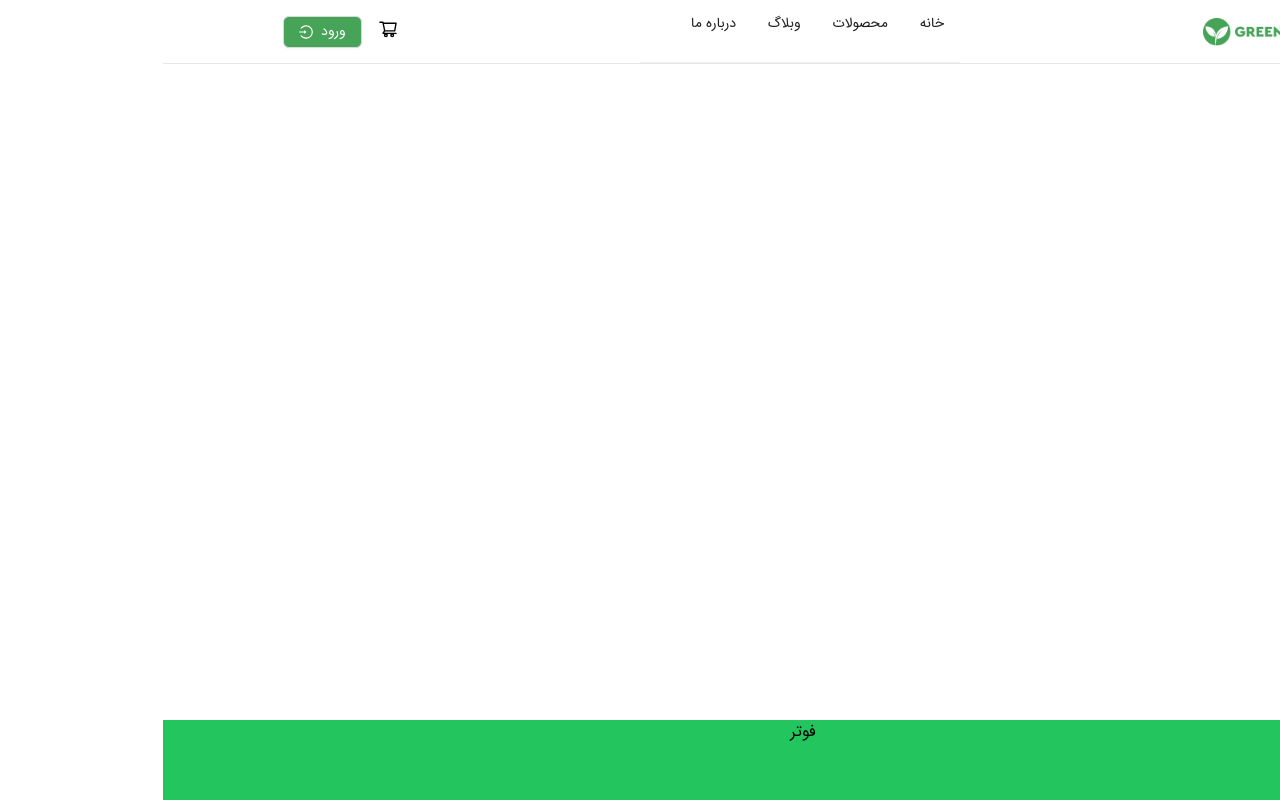
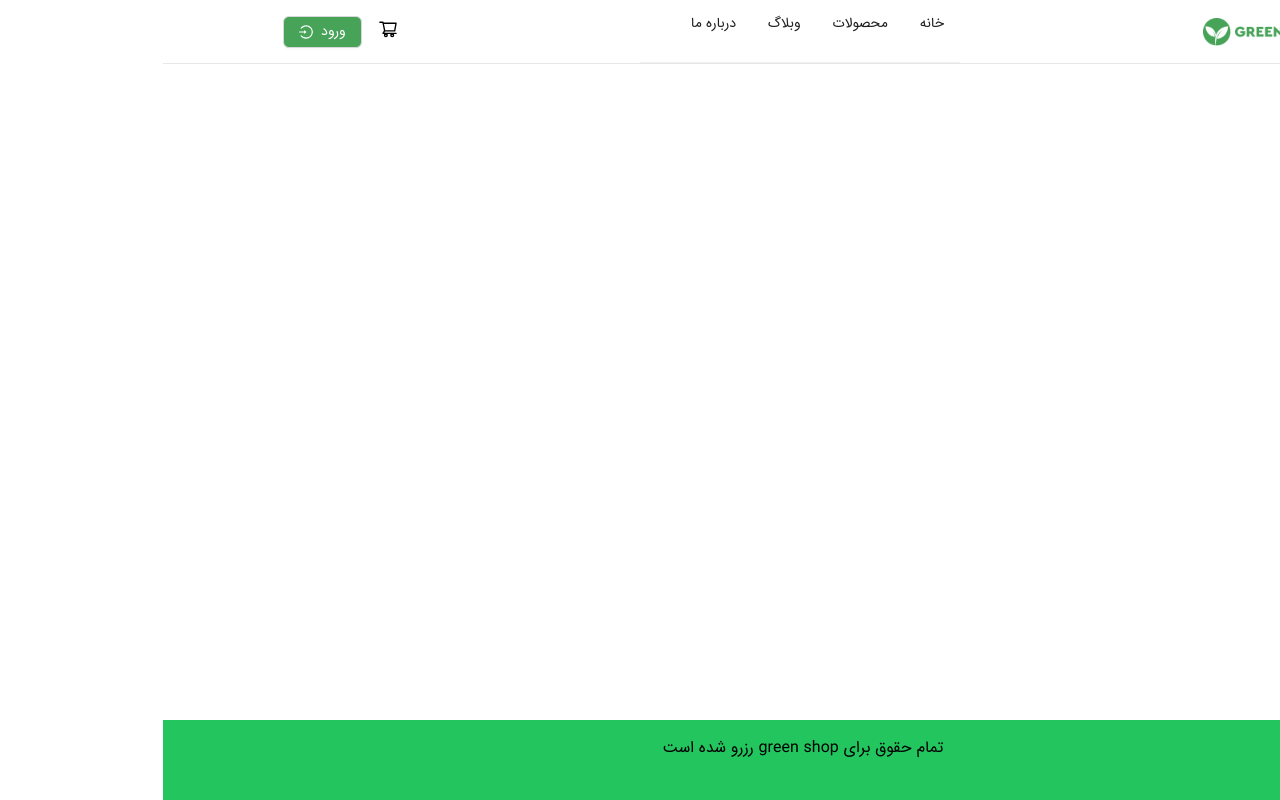
Before and after one commit to somayeshafiei/GolOnline, a Next.js app: page / in a window 1280 px wide. Built offline with nearby package versions, Linux system fonts and the light colour scheme.

Commit message:
edit footer

```diff
--- a/src/app/(shop)/layout.tsx
+++ b/src/app/(shop)/layout.tsx
@@ -9,7 +9,9 @@ export default function shopLayout({
     <div className="flex flex-col h-full">
       <Header />
       <main className="flex-1 h-full">{children}</main>
-      <footer className="bg-green-500 h-20 text-center">فوتر</footer>
+      <footer className="bg-green-500 h-20 text-center pt-4">
+        تمام حقوق برای green shop رزرو شده است
+      </footer>
     </div>
   );
 }
--- a/src/app/(shop)/page.tsx
+++ b/src/app/(shop)/page.tsx
@@ -1,3 +1,4 @@
+
 export default function Home() {
   return <h1>صفحه اصلی</h1>;
 }
```
